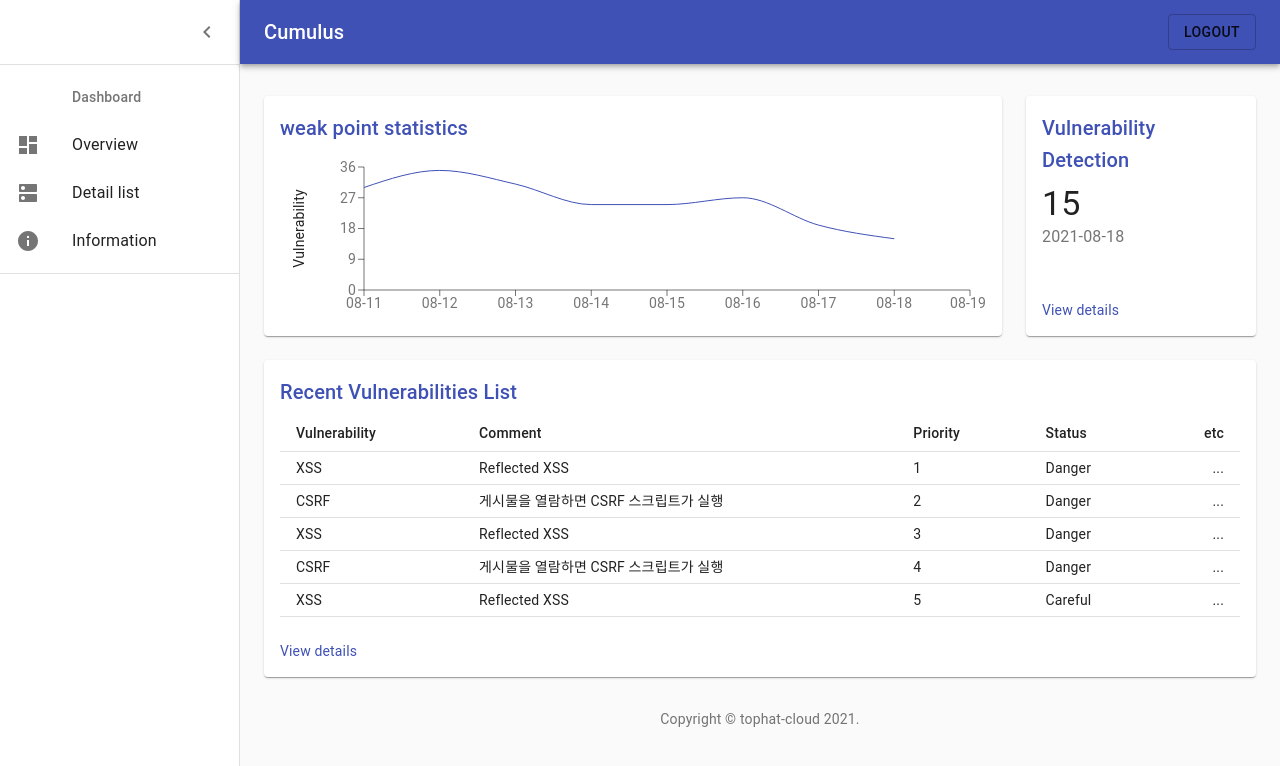
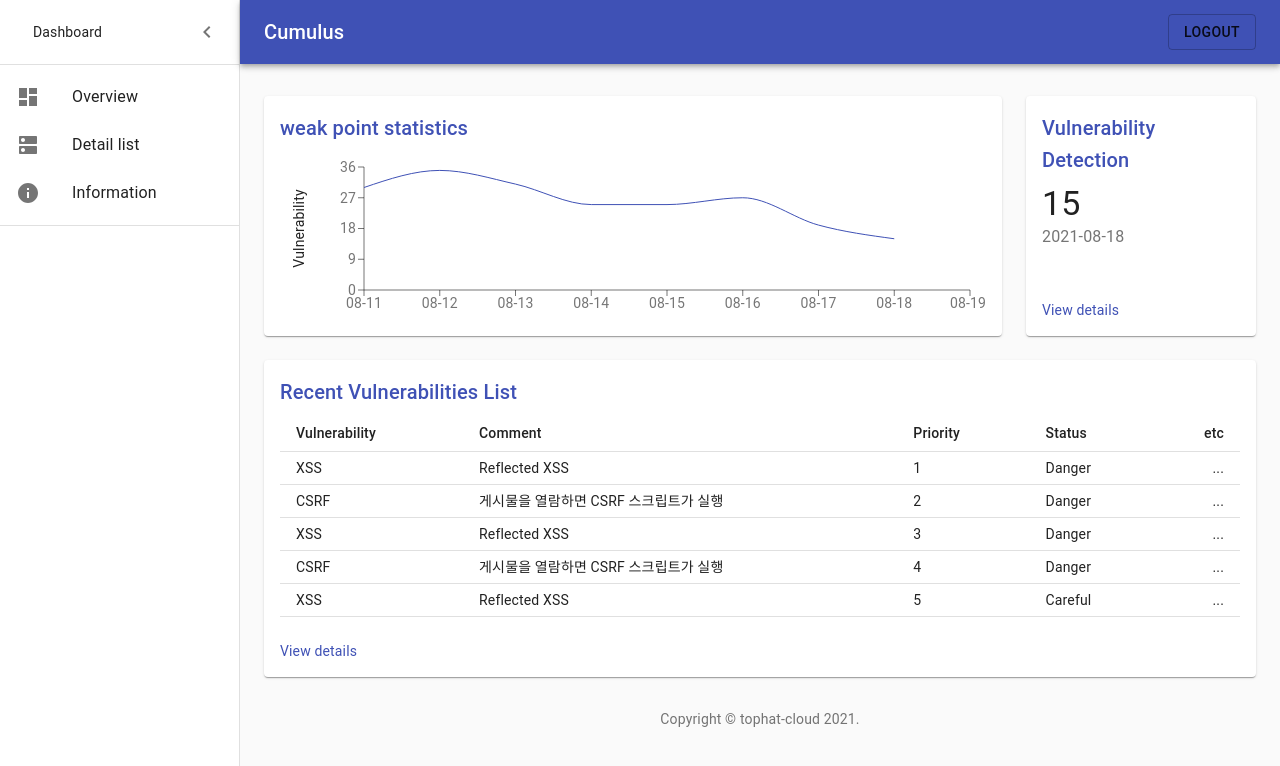
Before and after one commit to tophat-cloud/cumulus-front, a React (Create React App) app: page / in a window 1280 px wide. Shown: the top 766 px of the page. Built offline with nearby package versions, Linux system fonts and the light colour scheme.

Commit message:
Upgrade UI: side bar title

```diff
--- a/src/dashboard/Dashboard.js
+++ b/src/dashboard/Dashboard.js
@@ -14,8 +14,10 @@ import Link from "@material-ui/core/Link";
 import MenuIcon from "@material-ui/icons/Menu";
 import ChevronLeftIcon from "@material-ui/icons/ChevronLeft";
 import Button from "@material-ui/core/Button";
+import Badge from "@material-ui/core/Badge";
+import NotificationsIcon from "@material-ui/icons/Notifications";
+
 import { mainListItems, secondaryListItems } from "./listItems";
-
 import { useStyles } from "./useStyles";
 import Copyright from "../base/Copyright";
 
@@ -32,6 +34,7 @@ export default function DashboardComponent({ children }) {
   return (
     <div className={classes.root}>
       <CssBaseline />
+
       <AppBar
         position="absolute"
         className={clsx(classes.appBar, open && classes.appBarShift)}
@@ -49,6 +52,7 @@ export default function DashboardComponent({ children }) {
           >
             <MenuIcon />
           </IconButton>
+
           <Typography
             component="h1"
             variant="h6"
@@ -68,6 +72,7 @@ export default function DashboardComponent({ children }) {
           </Link>
         </Toolbar>
       </AppBar>
+
       <Drawer
         variant="permanent"
         classes={{
@@ -76,11 +81,16 @@ export default function DashboardComponent({ children }) {
         open={open}
       >
         <div className={classes.toolbarIcon}>
+          <div style={{ width: "100%", float: "left", marginLeft: "25px" }}>
+            Dashboard
+          </div>
+
           <IconButton onClick={handleDrawerClose}>
             <ChevronLeftIcon />
           </IconButton>
         </div>
         <Divider />
+
         <List>{mainListItems}</List>
         <Divider />
         <List>{secondaryListItems}</List>
--- a/src/dashboard/listItems.js
+++ b/src/dashboard/listItems.js
@@ -10,22 +10,19 @@ import InfoIcon from "@material-ui/icons/Info";
 
 export const mainListItems = (
   <div>
-    <ListSubheader inset>Dashboard</ListSubheader>
-
+    {/* <ListSubheader inset>Dashboard</ListSubheader> */}
     <ListItem button component="a" href="/dashboard/overview">
       <ListItemIcon>
         <DashboardIcon />
       </ListItemIcon>
       <ListItemText primary="Overview" />
     </ListItem>
-
     <ListItem button component="a" href="/dashboard/detail">
       <ListItemIcon>
         <DnsIcon />
       </ListItemIcon>
       <ListItemText primary="Detail list" />
     </ListItem>
-
     <ListItem button component="a" href="/dashboard/information">
       <ListItemIcon>
         <InfoIcon />
```
